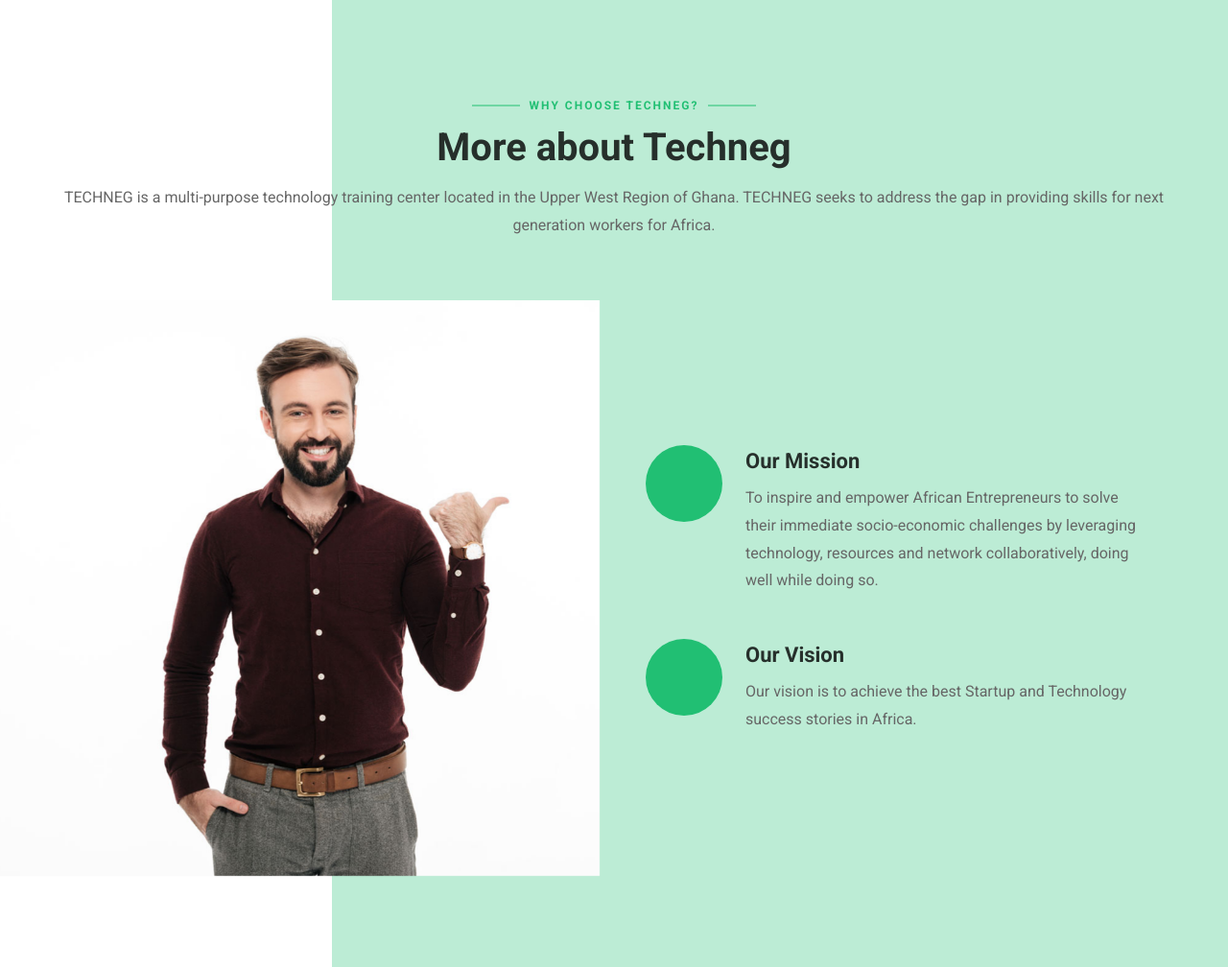
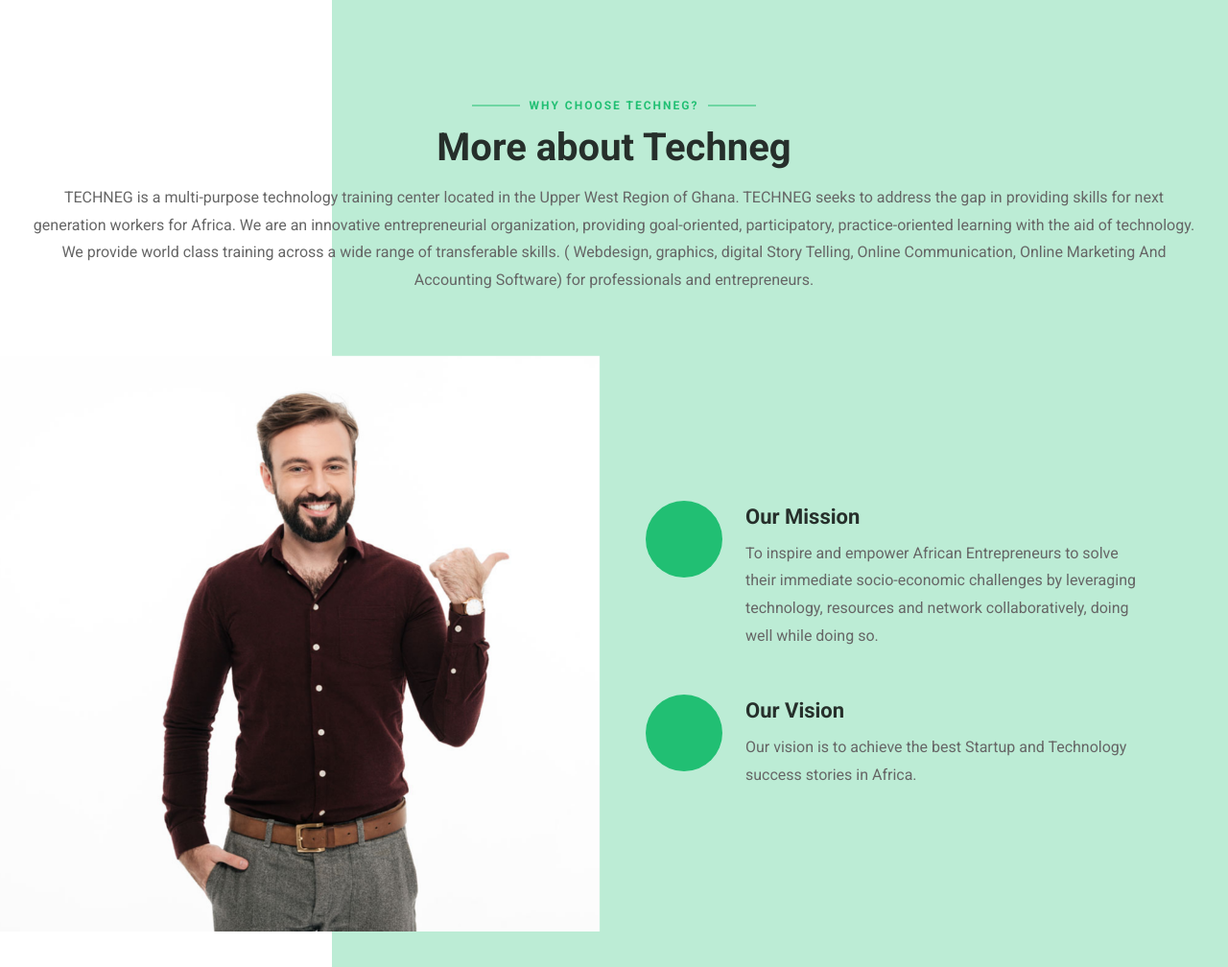
Before and after one commit to Luchyba/hub, a Django app: page /about in a window 1280 px wide. Shown: the part 501-1509 px from the top of the page at 96% size. Run offline with Django 3.2, Linux system fonts and the light colour scheme; some libraries are stand-ins or nearby versions; some web fonts are replaced.

Commit message:
modifid templates.

```diff
--- a/templates/about.html
+++ b/templates/about.html
@@ -27,7 +27,9 @@
                 <h2 class="mb-2">More about Techneg </h2>
                 <p class="mb-3">TECHNEG is a multi-purpose technology training center located in the Upper West Region
                     of Ghana. TECHNEG seeks to address the gap in providing skills for next generation workers for
-                    Africa.</p>
+                    Africa. We are an innovative entrepreneurial organization, providing goal-oriented, participatory, practice-oriented learning with the aid of technology.
+
+We provide world class training across a wide range of transferable skills. ( Webdesign, graphics, digital Story Telling, Online Communication, Online Marketing And Accounting Software) for professionals and entrepreneurs.</p>
             </div>
         </div>
     </div>
--- a/templates/home.html
+++ b/templates/home.html
@@ -136,7 +136,7 @@
                     <h2 class="mb-4">TECHNEG is not your average Tech Community.</h2>
 
                     <p>TECHNEG is a multi-purpose technology training center located in the Upper West Region of Ghana.
-                        TECHNEG seeks to address the gap in providing skills for next generation workers for Africa.</p>
+                        TECHNEG seeks to address the gap in providing skills for next generation workers for Africa. TECHNEG is offering an exciting opportunity to young men and women to learn how to innovate using technology. The sessions are a combination of on-site, online and group projects. Participants are expected to complete all course modules before graduating to the next stage of the programme.</p>
                     <!--	            <p>On her way she met a copy. The copy warned the Little Blind Text, that where it came from it would have been rewritten a thousand times and everything that was left from its origin would be the word "and" and the Little Blind Text should turn around and return to its own, safe country.</p>-->
                 </div>
 
```
